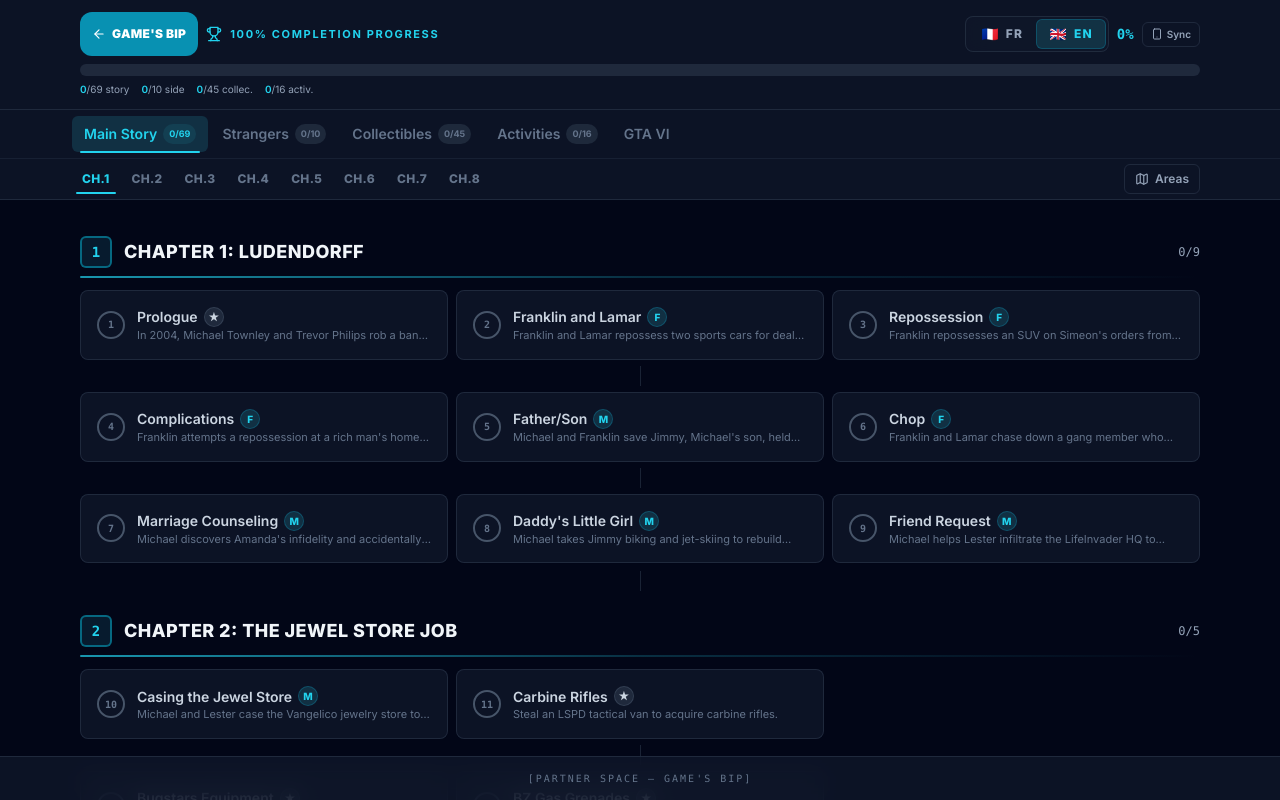
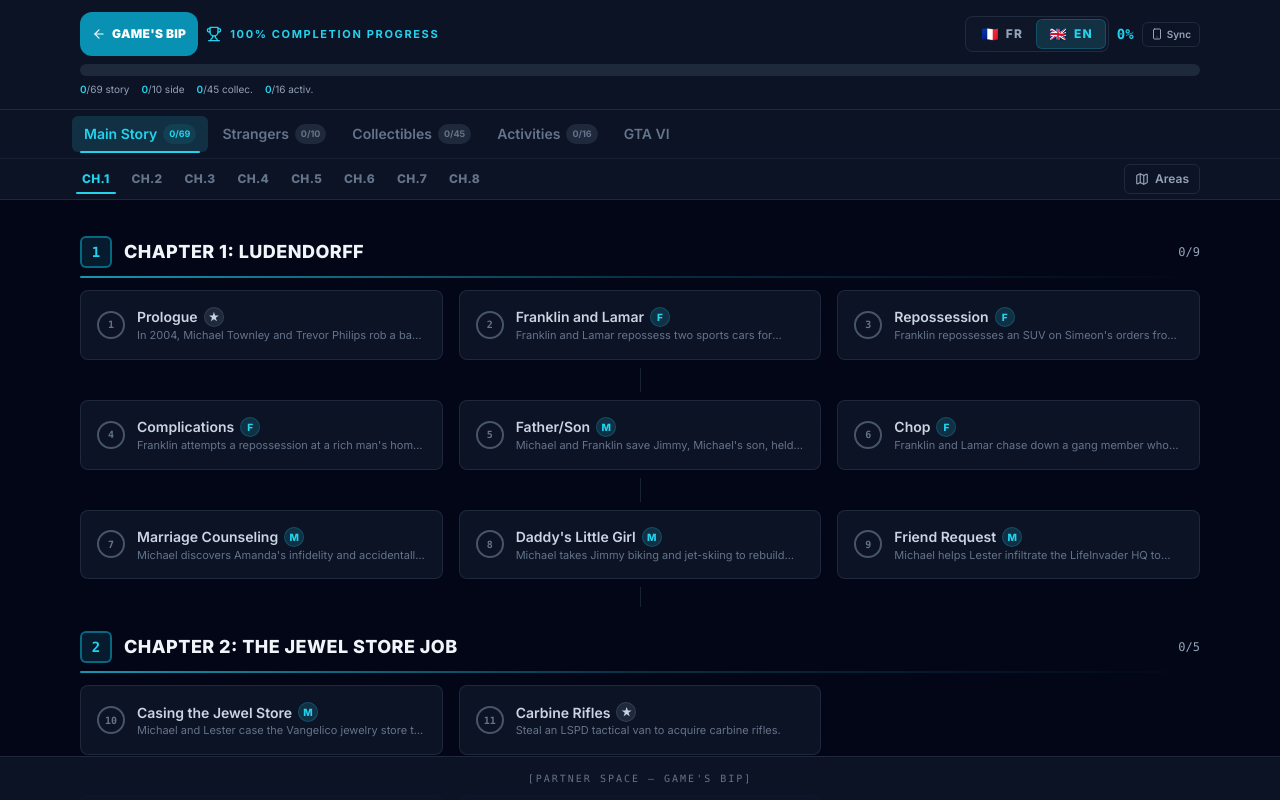
Before and after one commit to Antoinestf/Gamesbip-clean, a Next.js app: page / in a window 1280 px wide. Both pictures are taken after a click on the button 261 px from the left and 439 px from the top of the page. Shown: the top 800 px of the page. Built offline with nearby package versions, Linux system fonts and the light colour scheme.

Commit message:
Adjust GTA V grid spacing

```diff
--- a/components/mission-tree.tsx
+++ b/components/mission-tree.tsx
@@ -329,7 +329,7 @@
                   <div className="flex flex-col">
                     {rows.map((row, rowIdx) => (
                       <div key={rowIdx} className="flex flex-col items-center">
-                        <div className={row.length > 1 ? "grid w-full gap-2 sm:grid-cols-2 lg:grid-cols-3" : "w-full"}>
+                        <div className={row.length > 1 ? "grid w-full gap-4 sm:grid-cols-2 lg:grid-cols-3" : "w-full"}>
                           {row.map((mission) => (
                             <MissionNode key={mission.id} mission={mission}
                               completed={!!completed[mission.id]}
@@ -338,8 +338,8 @@
                           ))}
                         </div>
                         {rowIdx < rows.length - 1 && (
-                          <div className="flex items-center justify-center py-1.5">
-                            <span className="h-5 w-px bg-slate-700/50" />
+                          <div className="flex items-center justify-center py-2">
+                            <span className="h-6 w-px bg-slate-700/50" />
                           </div>
                         )}
                       </div>
```
